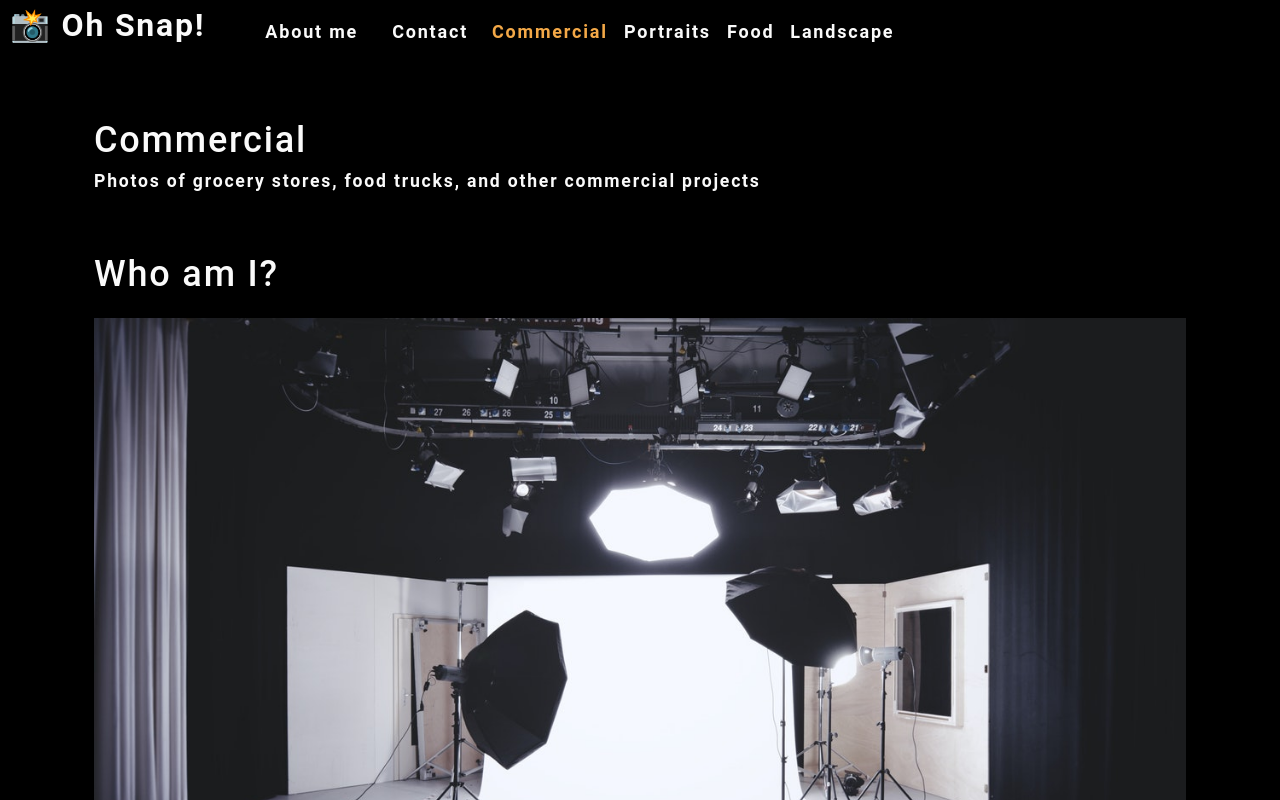
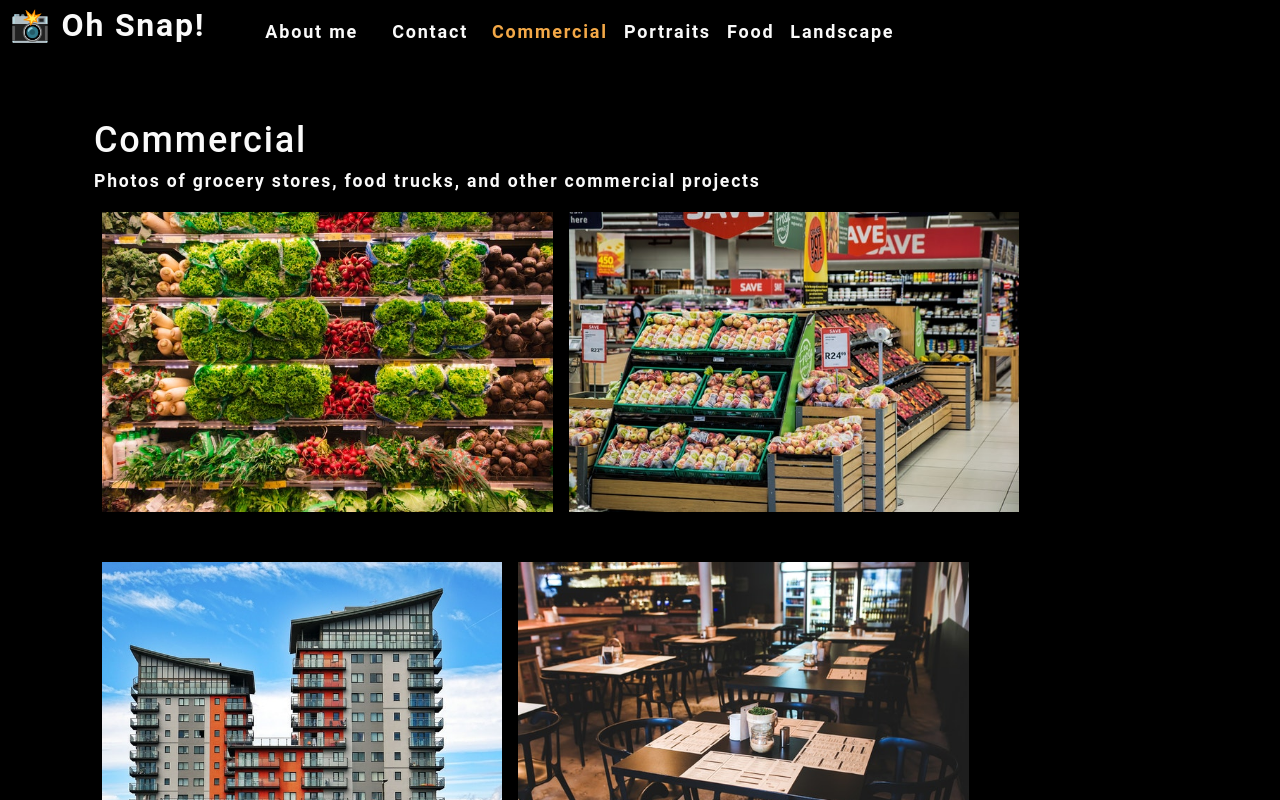
Before and after one commit to jessicajernigan/photo-port, a React (Create React App) app: page / in a window 1280 px wide. Shown: the top 800 px of the page. Built offline with nearby package versions, Linux system fonts and the light colour scheme.

Commit message:
fixed Gallery index file issue

```diff
--- a/src/components/Gallery/index.js
+++ b/src/components/Gallery/index.js
@@ -1,16 +1,16 @@
 import React from 'react';
-import PhotoList from '../PhotoList';
-import { capitalizeFirstLetter } from '../../utils/helpers';
+import { capitalizeFirstLetter } from '../../utils/helpers'
+import PhotoList from '../PhotoList'
 
 function Gallery({ currentCategory }) {
-  const { name, description } = currentCategory;
-  return (
-    <section>
-      <h1 data-testid="h1tag">{capitalizeFirstLetter(name)}</h1>
-      <p>{description}</p>
-      <PhotoList  />
-    </section>
-  );
+  const { name, description } = currentCategory
+	return (
+		<section>
+			<h1 data-testid="h1tag">{capitalizeFirstLetter(currentCategory.name)}</h1>
+			<p>{currentCategory.description}</p>
+      <PhotoList category={currentCategory.name}/>
+		</section>
+	);
 }
 
 export default Gallery;
```
